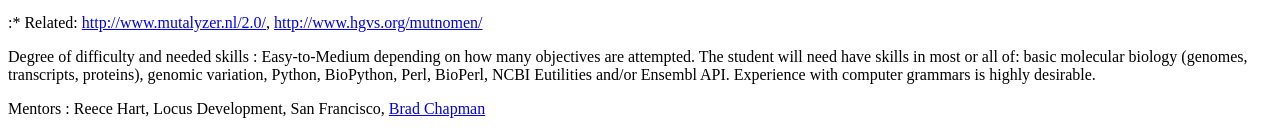
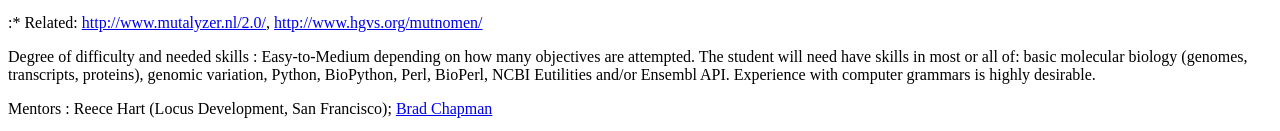
Before and after one commit to biopython/biopython.github.io, a Jekyll site: the page built from wiki/Google_Summer_of_Code.md, in a window 1280 px wide. Shown: the part 1839-1970 px from the top of the page. Built offline with Jekyll 4.4.1, drawn with Linux system fonts in a browser that asks for light colours.

```diff
--- a/wiki/Google_Summer_of_Code.md
+++ b/wiki/Google_Summer_of_Code.md
@@ -125,4 +125,4 @@ Degree of difficulty and needed skills : Easy-to-Medium depending on how many ob
 
 <!-- -->
 
-Mentors : Reece Hart, Locus Development, San Francisco, [Brad Chapman](http://bcbio.wordpress.com)
+Mentors : Reece Hart (Locus Development, San Francisco); [Brad Chapman](http://bcbio.wordpress.com)
```
Also changed, not shown: 1 other file.
